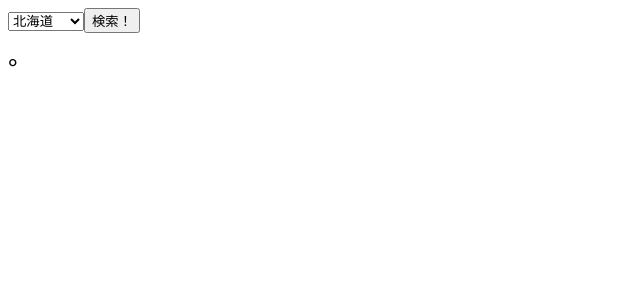
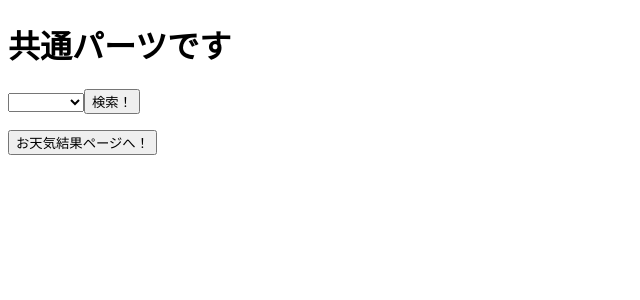
Before and after one commit to MaayaYokoo/buten-app, a React (Vite) app: page / in a window 1280 px wide. Shown: the top 300 px of the page, without its empty margins (0-640 px from the left). Built offline with nearby package versions, Linux system fonts and the light colour scheme.

Commit message:
react router追加（コード整形前）

```diff
--- a/src/App.jsx
+++ b/src/App.jsx
@@ -1,36 +1,20 @@
 import './App.css';
 import React, { useState } from "react";
-import { InputText } from './components/inputText';
-import { RenderTenki } from './components/renderTenki';
+// import { InputText } from './components/inputText';
+// import { RenderTenki } from './components/renderTenki';
+import { Routes, Route } from "react-router-dom";
+import { Home } from './pages/home'
+import { TenkiPage } from './pages/tenkiPage'
 
 function App() {
-    const [text, setText] = useState("");
-    const onChangeText = (event) => setText(event.target.value);
-
-    const [tenkiJson, setTenkiJson] = useState({ data: null, error: null });
-    const handleSetTenkiJson = (newValue) => {
-        if(newValue === "error") {
-            setTenkiJson({ data: null, error: newValue })
-        } else {
-            setTenkiJson({ data: newValue, error: null });
-        }
-        // setTenkiJson(newValue);
-    };
-
     return (
         <div>
-            <InputText
-                text={text}
-                onChange={onChangeText}
-                handleSetTenkiJson={handleSetTenkiJson}
-            />
-            {tenkiJson ? (
-            <RenderTenki
-                tenkiData={tenkiJson}
-            />
-            ) : (
-                ""
-            )}
+            <h1>共通パーツです</h1>
+            <Routes>
+                <Route path="/" element={ <Home /> } />
+                <Route path="/TenkiPage" element={<TenkiPage />} />
+            </Routes>
+
         </div>
     );
 }
--- a/src/area_code.json
+++ b/src/area_code.json
@@ -1,4 +1,8 @@
 [
+    {
+        "prefecture": "",
+        "area_code": ""
+    },
     {
         "prefecture": "北海道",
         "area_code": "016000"
--- a/src/components/inputText.jsx
+++ b/src/components/inputText.jsx
@@ -1,12 +1,32 @@
 // import React from "react";
 import React, { useState } from "react";
 import jsonData from './../area_code.json';
+import { Link, useNavigate } from 'react-router-dom';
+
 
 export const InputText = (props) => {
     // const { text, onChange, searchItem, tenkiJson} = props;
-    const { text, onChange, handleSetTenkiJson} = props;
+    // const { text, onChange, handleSetTenkiJson} = props;
+    const navigate = useNavigate();
+
+    // const { text, onChange} = props;
+    const [text, setText] = useState("");
+    const onChangeText = (event) => setText(event.target.value);
+
     const todoufuKen = jsonData.map((item) => item.prefecture);
     console.log("都道府県一覧", todoufuKen);
+
+    const [enpty, setEnpty] = useState(false);
+
+    const [tenkiJson, setTenkiJson] = useState({ data: null, error: null });
+    const handleSetTenkiJson = (newValue) => {
+        if(newValue === "error") {
+            setTenkiJson({ data: null, error: newValue })
+        } else {
+            setTenkiJson({ data: newValue, error: null });
+        }
+        // setTenkiJson(newValue);
+    };
 
     const searchItem = async (handleValueChange) => {
             const muchArea = jsonData.find( ({ prefecture }) => prefecture == handleValueChange );
@@ -30,21 +50,39 @@ export const InputText = (props) => {
 
     }
     const passText = async () => {
-        const data = await searchItem(text);
-        // const data = "";
-        if (data) handleSetTenkiJson(data);
-        else handleSetTenkiJson("error");
+        if(text) {
+            const data = await searchItem(text);
+            handleSetTenkiJson(data);
+            console.log("setTenkiJson", setTenkiJson);
+            console.log("tenkiJson", tenkiJson);
+            // const data = "";
+            if (data)  {
+                // handleSetTenkiJson(data);
+                navigate("/TenkiPage", { state: { tenkiData: data } });
+
+            } else {
+                // handleSetTenkiJson("error");
+                navigate("/NotFound");
+            }
+        } else {
+            setEnpty(true);
+        }
 
     };
 
     return(
         <>
-            <select onChange={onChange}>
+            <select onChange={onChangeText}>
                 {todoufuKen.map((todoufuKen) => {
                     return <option key={todoufuKen}>{todoufuKen}</option>;
                 })}
             </select>
             <button onClick={passText}>検索！</button>
+
+            <p>{enpty ? "選択してください" : ""}</p>
+
+            {/* <Link to="/TenkiPage" tenkiData={tenkiJson} onClick={passText}></Link> */}
+            {/* <button onClick={passText}>検索！</button> */}
         </>
     );
 };
--- a/src/components/renderTenki.jsx
+++ b/src/components/renderTenki.jsx
@@ -3,18 +3,20 @@ export const RenderTenki = (props) => {
     console.log('tenkiData props',props);
     let renderText = "";
     let renderKion = "";
-    if(tenkiData.data) {
-        console.log("renderTenki.jsx", tenkiData.data[0].publishingOffice);
-        const getTenkiData = tenkiData.data[0].timeSeries[0].areas[0].weathers[0].split("　");
+    if(tenkiData) {
+        console.log("renderTenki.jsx", tenkiData[0].publishingOffice);
+        const getTenkiData = tenkiData[0].timeSeries[0].areas[0].weathers[0].split("　");
         renderText = getTenkiData[0];
-        renderKion = tenkiData.data[0].timeSeries[2].areas[0].temps[0];
+        renderKion = tenkiData[0].timeSeries[2].areas[0].temps[0];
     } else {
         renderText = "検索に失敗しました。";
     }
     return(
         <>
-        <h1>{!tenkiData.data && !tenkiData.error ? "" : renderText}</h1>
-        <h2>{renderKion}°</h2>
+        {/* <h1>{!tenkiData.data && !tenkiData.error ? "" : renderText}</h1> */}
+        <h1>{renderText}</h1>
+
+        <h2>{!renderKion ? "" : `${renderKion}°`}</h2>
         </>
     );
 }
--- a/src/main.jsx
+++ b/src/main.jsx
@@ -1,10 +1,13 @@
 import { StrictMode } from 'react'
 import { createRoot } from 'react-dom/client'
 import App from './App.jsx'
+import { BrowserRouter } from 'react-router-dom'
 // import './index.css'               // 削除
 
 createRoot(document.getElementById('root')).render(
   <StrictMode>
-    <App />
-  </StrictMode>,
+    <BrowserRouter>
+      <App />
+    </BrowserRouter>
+  </StrictMode>
 )
--- /dev/null
+++ b/src/pages/home.jsx
@@ -0,0 +1,43 @@
+// import './App.css';
+import React, { useState } from "react";
+import { InputText } from './../components/inputText';
+import { RenderTenki } from './../components/renderTenki';
+import { Link } from 'react-router-dom';
+// import {TenkiPage} from './../pages/tenkiPage'
+
+export const Home = () => {
+    // const [text, setText] = useState("");
+    // const onChangeText = (event) => setText(event.target.value);
+
+    // const [tenkiJson, setTenkiJson] = useState({ data: null, error: null });
+    // const handleSetTenkiJson = (newValue) => {
+    //     if(newValue === "error") {
+    //         setTenkiJson({ data: null, error: newValue })
+    //     } else {
+    //         setTenkiJson({ data: newValue, error: null });
+    //     }
+    //     // setTenkiJson(newValue);
+    // };
+
+    return (
+        <div>
+            <InputText
+                // text={text}
+                // onChange={onChangeText}
+                // handleSetTenkiJson={handleSetTenkiJson}
+            />
+            {/* {tenkiJson ? (
+                <RenderTenki
+                    tenkiData={tenkiJson}
+                />
+                ) : (
+                    ""
+                )
+            } */}
+            <Link to="/TenkiPage">
+                <button>お天気結果ページへ！</button>
+            </Link>
+
+        </div>
+    );
+}
--- /dev/null
+++ b/src/pages/tenkiPage.jsx
@@ -0,0 +1,20 @@
+import { Link } from 'react-router-dom';
+import { RenderTenki } from './../components/renderTenki';
+import { useLocation } from "react-router-dom";
+
+export const TenkiPage = () => {
+    const location = useLocation();
+    const {state} = location;
+
+    return(
+        <>
+            <h2>天気ページです</h2>
+            <RenderTenki
+                tenkiData={state.tenkiData}
+            />
+            <Link to="/">
+                <button>トップページへ</button>
+            </Link>
+        </>
+    );
+}
```
